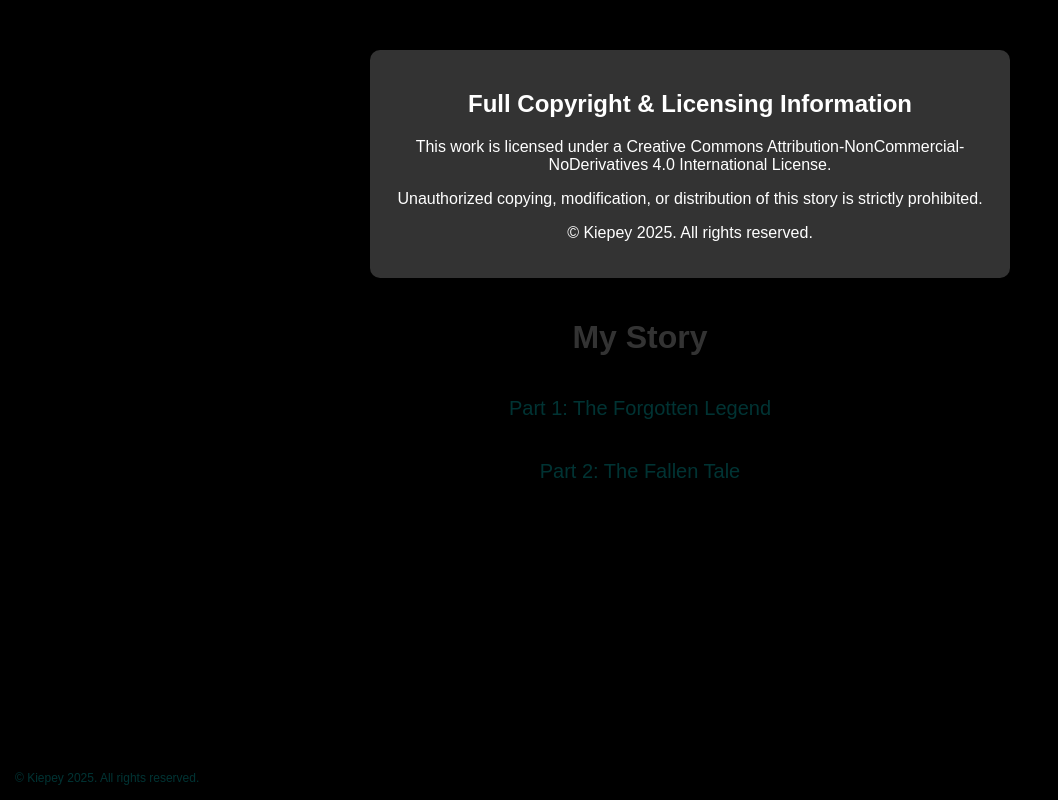
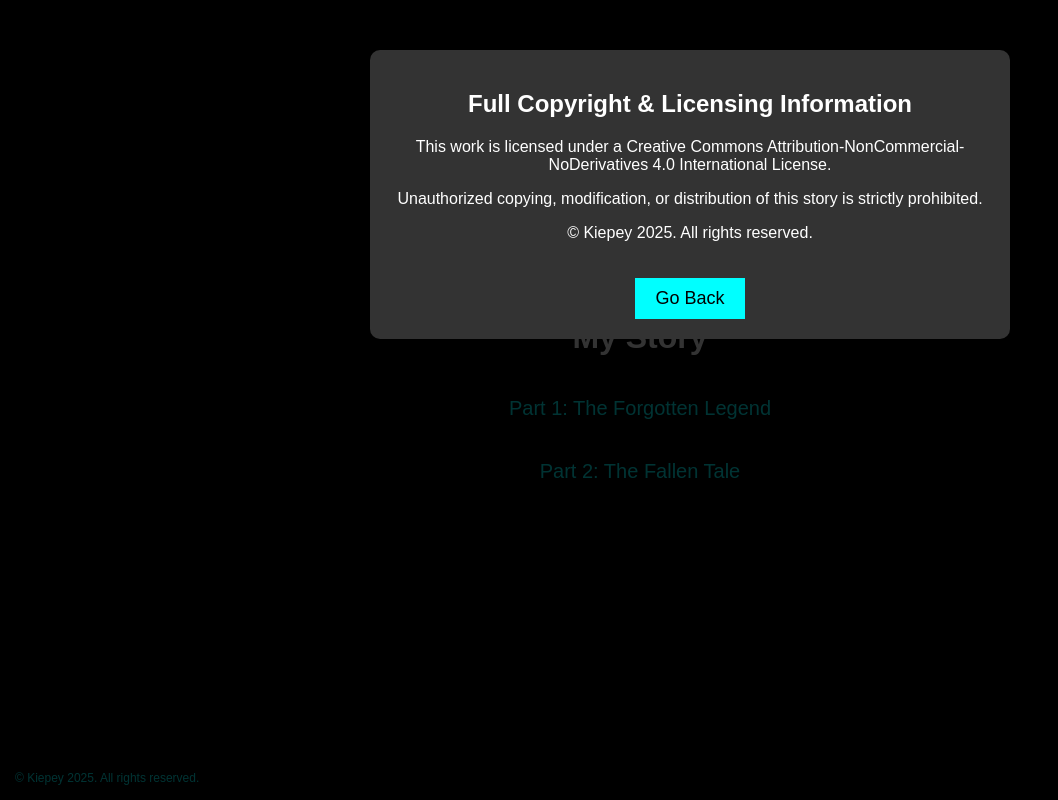
Before and after one commit to kiepey/Test-123-, a plain HTML site: page index.html in a window 1280 px wide. Both pictures are taken after a click on the element "© Kiepey 2025. All rights reserved.". Shown: the whole page, without its empty margins (0-1058 px from the left). Drawn offline with Linux system fonts and the light colour scheme.

Commit message:
Index.html

```diff
--- a/index.html
+++ b/index.html
@@ -73,6 +73,20 @@
             cursor: pointer;
         }
 
+        .go-back-btn {
+            margin-top: 20px;
+            padding: 10px 20px;
+            font-size: 18px;
+            background-color: #00FFFF;
+            border: none;
+            color: black;
+            cursor: pointer;
+        }
+
+        .go-back-btn:hover {
+            background-color: #008b8b;
+        }
+
     </style>
 </head>
 <body>
@@ -92,6 +106,7 @@
             <p>This work is licensed under a Creative Commons Attribution-NonCommercial-NoDerivatives 4.0 International License.</p>
             <p>Unauthorized copying, modification, or distribution of this story is strictly prohibited.</p>
             <p>© Kiepey 2025. All rights reserved.</p>
+            <button class="go-back-btn" onclick="window.location.href='index.html';">Go Back</button>
         </div>
     </div>
 
```
